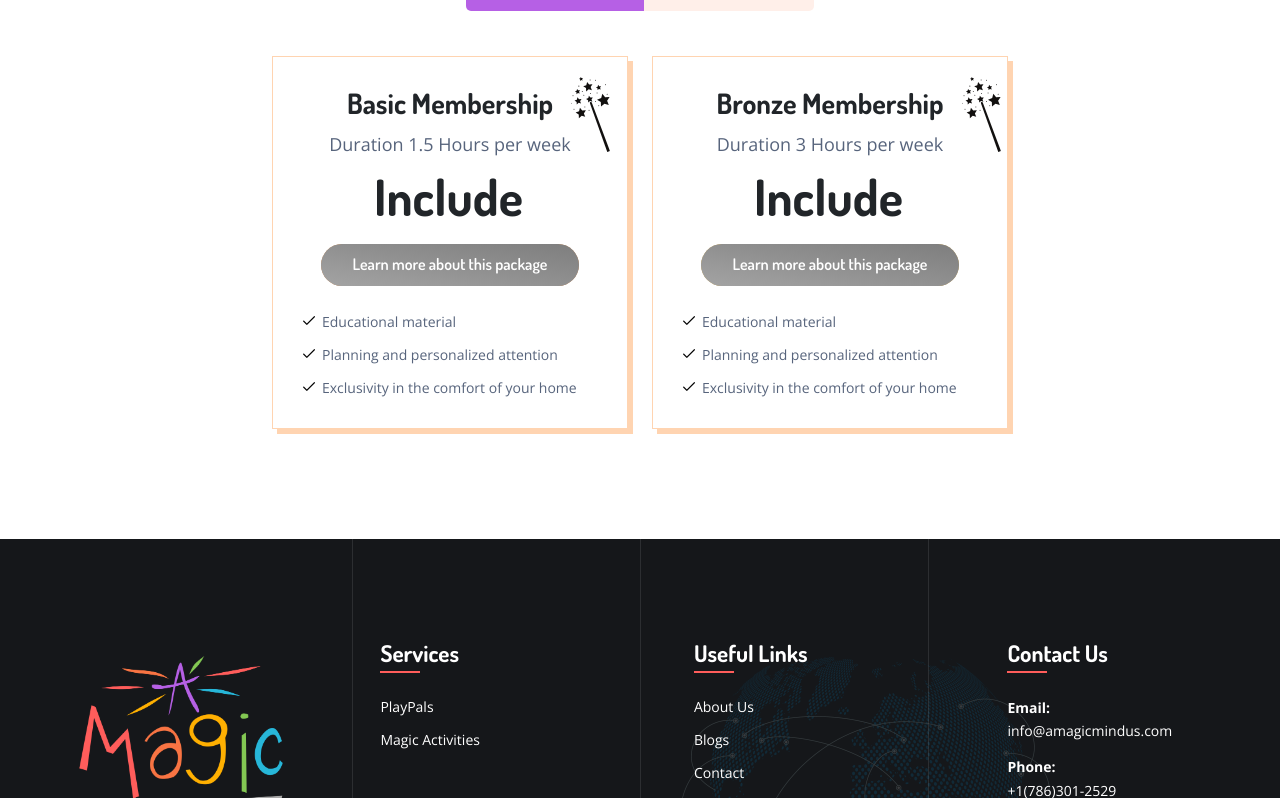
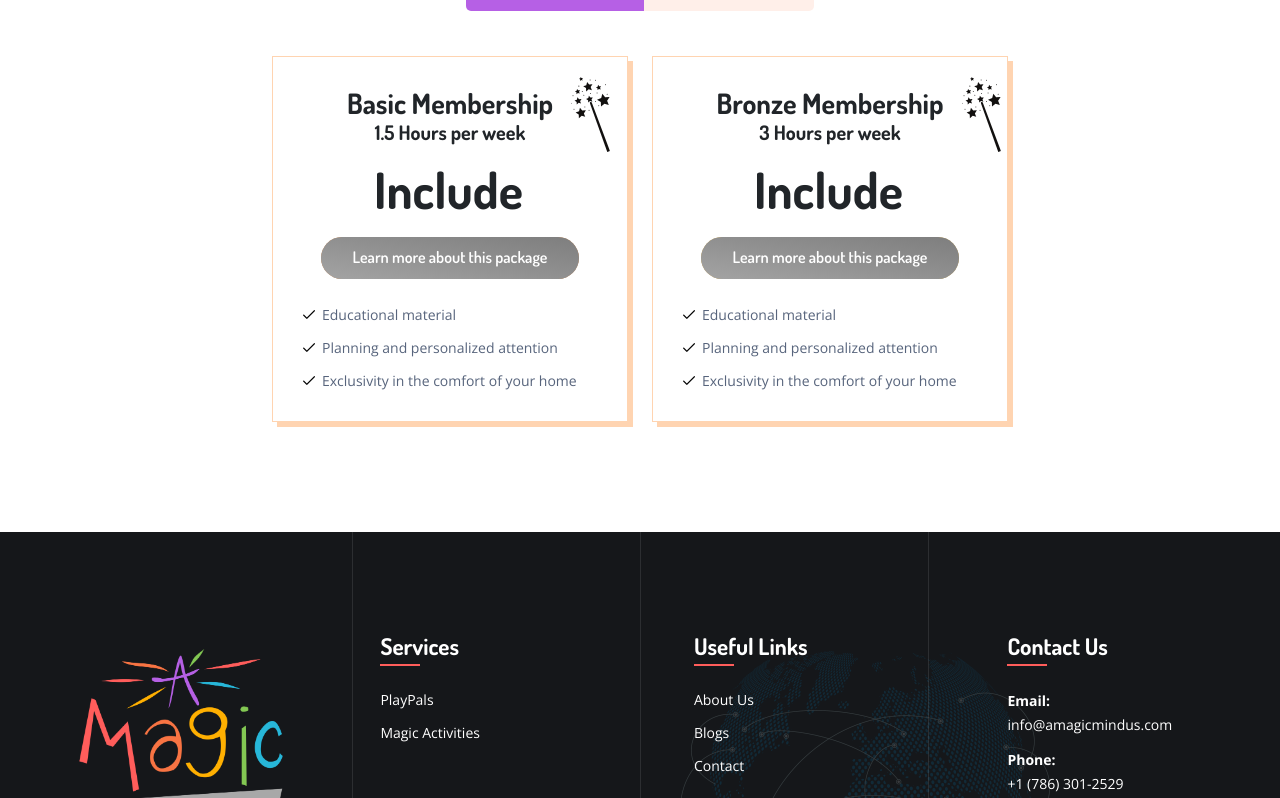
Before and after one commit to tagastudios/A-Magic-Mind, a Next.js app: page /services/MagicPlans in a window 1280 px wide. Shown: the part 802-1600 px from the top of the page. Built offline with nearby package versions, Linux system fonts and the light colour scheme.

Commit message:
Fixes Avioncito and Phone number update

```diff
--- a/components/Contact/ContactFormContent.js
+++ b/components/Contact/ContactFormContent.js
@@ -36,7 +36,9 @@ function ContactFormContent() {
           <div className="contact-info-content">
             <h3>{idioma === "es-ES" ? "Contáctanos" : "Contact Us "}</h3>
             <h2>
-              <span className="number">+1 (786) 301-2529</span>
+              <span className="number">
+                <a href="tel:+17863012529">+1 (786) 301-2529</a>
+              </span>
               <span className="or">&</span>
               <span className="email">info@amagicmindus.com</span>
             </h2>
--- a/components/Home/PricingPlan.js
+++ b/components/Home/PricingPlan.js
@@ -73,12 +73,12 @@ export default withRouter(
                             />
                           </h3>
 
-                          <p>
+                          <h5>
                             {idioma === "es-ES"
-                              ? "Duración 1.5 Horas a la semana"
-                              : "Duration 1.5 Hours per week"}
+                              ? "1.5 Horas a la semana"
+                              : "1.5 Hours per week"}
                             <br />
-                          </p>
+                          </h5>
                         </div>
 
                         <div className="price">
@@ -132,13 +132,13 @@ export default withRouter(
                               className=" varita varita-bronce"
                             />
                           </h3>
-                          <p>
+                          <h5>
                             {idioma === "es-ES"
-                              ? "Duración 3 Horas a la semana"
-                              : "Duration 3 Hours per week"}
+                              ? "3 Horas a la semana"
+                              : "3 Hours per week"}
 
                             <br />
-                          </p>
+                          </h5>
                         </div>
 
                         <div className="price">
@@ -195,12 +195,12 @@ export default withRouter(
                               className="varita plata"
                             />
                           </h3>
-                          <p>
+                          <h5>
                             {idioma === "es-ES"
-                              ? "Duración 4.5 Horas a la semana"
-                              : "Duration 4.5 Hours per week"}
+                              ? "4.5 Horas a la semana"
+                              : "4.5 Hours per week"}
                             <br />
-                          </p>
+                          </h5>
                         </div>
 
                         <div className="price">
@@ -255,8 +255,8 @@ export default withRouter(
                           </h3>
                           <h5>
                             {idioma === "es-ES"
-                              ? "Duración 6 Horas a la semana"
-                              : "Duration 6 Hours per week"}{" "}
+                              ? "6 Horas a la semana"
+                              : "6 Hours per week"}{" "}
                             <br />
                           </h5>
                         </div>
@@ -325,8 +325,8 @@ export default withRouter(
                           </h3>
                           <h5>
                             {idioma === "es-ES"
-                              ? "Duración 9 Horas a la semana"
-                              : "Duration 9 Hours per week"}{" "}
+                              ? "9 Horas a la semana"
+                              : "9 Hours per week"}{" "}
                             <br />
                           </h5>
                         </div>
--- a/components/Layouts/Footer.js
+++ b/components/Layouts/Footer.js
@@ -127,7 +127,7 @@ function Footer() {
                 </li>
                 <li>
                   <span>{idioma === "es-ES" ? "Teléfono" : "Phone"}:</span>
-                  <a href={`tel:${phone}`}>{phone}</a>
+                  <a href={`tel:+17863012529`}>+1 (786) 301-2529</a>
                 </li>
               </ul>
             </div>
```
Also changed, not shown: components/Home/Avioncito.js (+8 -12 lines).
